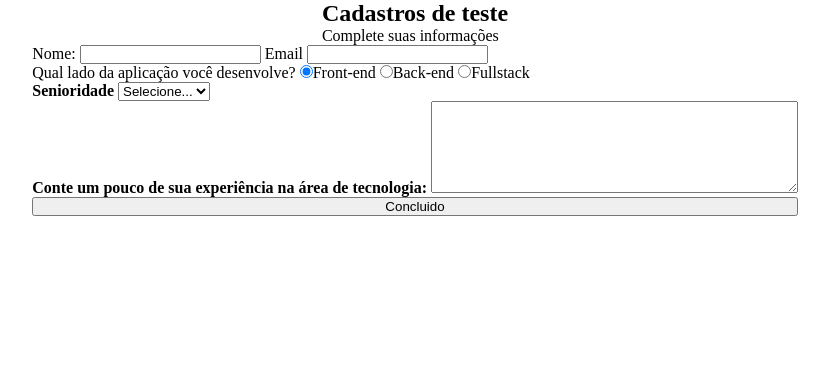
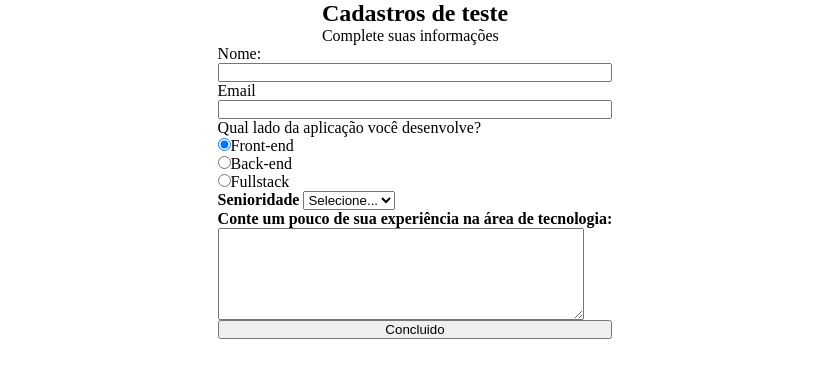
Before and after one commit to AntonyGaetano/Validando-Formulario-Via-Javascript, a plain HTML site: page index.html in a window 1280 px wide. Shown: the whole page, without its empty margins (225-1054 px from the left). Drawn offline with Linux system fonts and the light colour scheme.

Commit message:
Update style.css

```diff
--- a/style.css
+++ b/style.css
@@ -11,3 +11,17 @@
     display: flex;
     flex-direction: column;
 }
+
+#box1{
+    display: flex;
+    flex-direction: column;
+}
+
+#box2{
+    display: flex;
+    flex-direction: column;
+}
+#box4{
+    display: flex;
+    flex-direction: column;
+}
```
